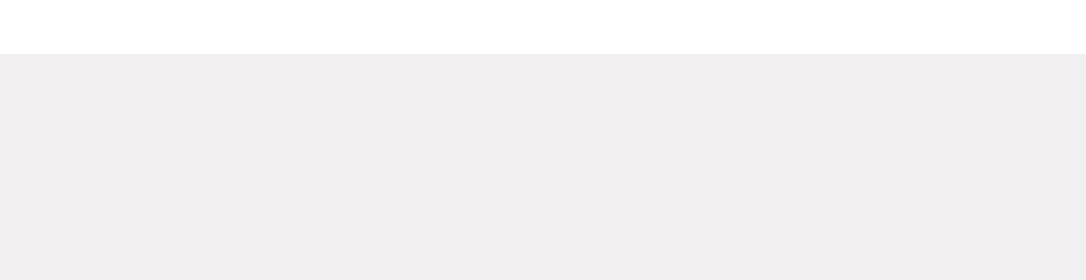
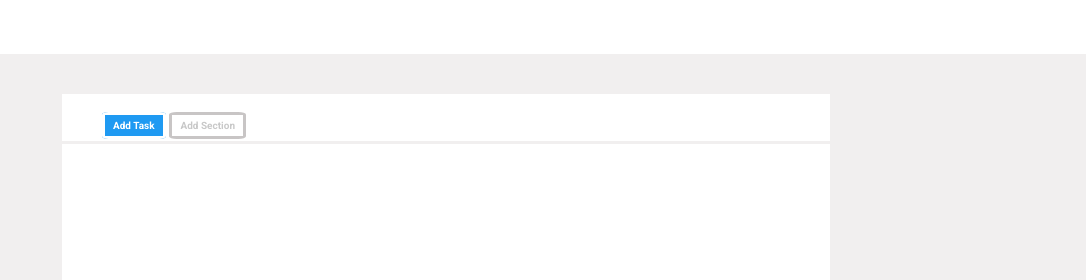
Before and after one commit to FilippoDibe/html-css-toboolist, a plain HTML site: page index.html in a window 1280 px wide. Shown: the top 280 px of the page, 194-1280 px from the left. Drawn offline with Linux system fonts and the light colour scheme.

Commit message:
section modalita

```diff
--- a/css/style.css
+++ b/css/style.css
@@ -16,3 +16,38 @@ header img, header h1 {
     vertical-align: middle;
 
 }
+/* main style  */
+    /* section modalita style  */
+        main{
+            background-color: white;
+            margin: auto;
+            margin-top: 40px;
+            width: 60%;
+            height: 90vh;
+        }
+        .modalita{
+            height: 50px;
+            border-bottom: solid  rgb(241, 239, 239);
+            padding-left:40px;
+            padding-top: 20px;
+
+        }
+        .task{
+            display: inline;
+            background-color: rgb(31, 154, 242);
+            color: white;
+            border: solid;
+            border-radius: 10%;
+            padding: 5px 8px;
+            text-align: center;
+            font-size: 10px;
+        }
+        .section{
+            display: inline;
+            border-radius: 10%;
+            border: solid rgb(200, 197, 197);
+            padding: 5px 8px;
+            text-align: center;
+            font-size: 10px;
+            color: rgb(200, 200, 200);
+        }
--- a/index.html
+++ b/index.html
@@ -21,8 +21,8 @@
     <main>
         <!-- modalita -->
         <section class="modalita">
-            <div class="task">  </div>
-            <div class="section">   </div>
+            <div class="square task"><strong>Add Task</strong></div>
+            <div class="square section"><strong>Add Section</strong></div>
 
         </section>
         <div>
```
